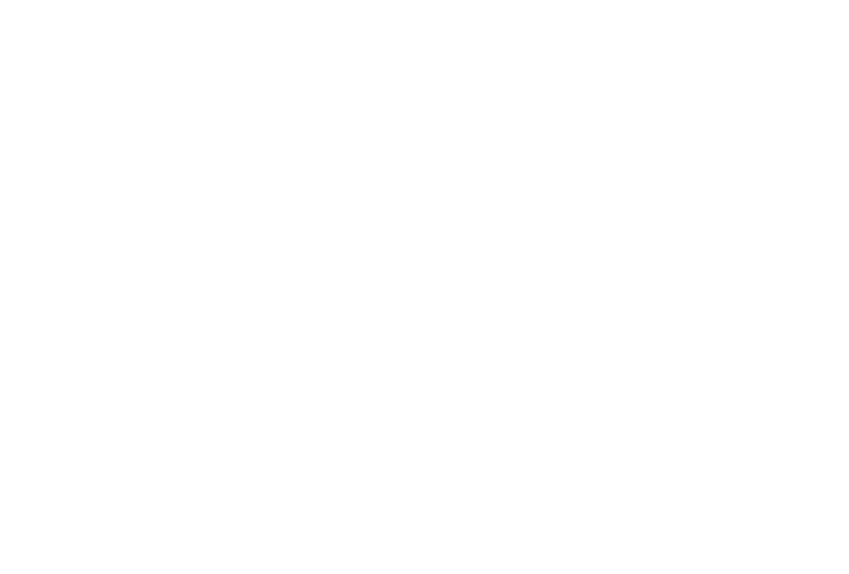
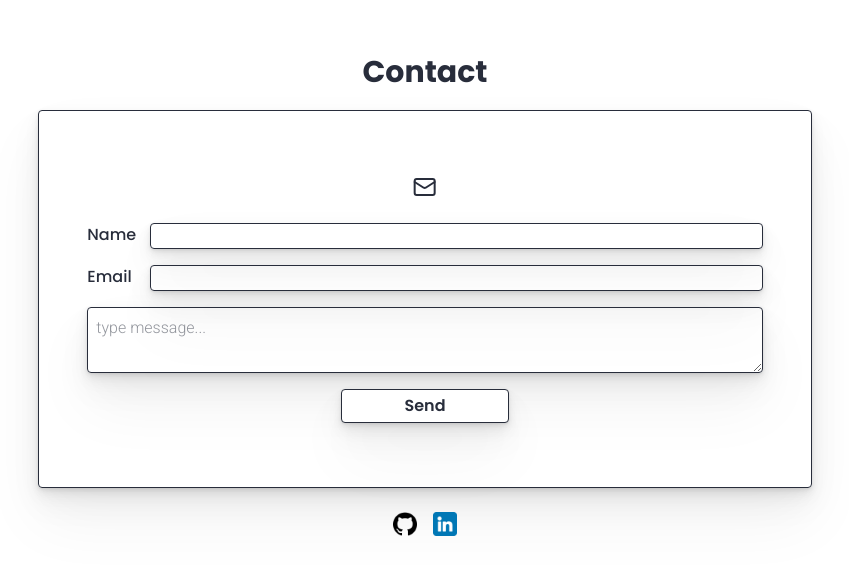
Before and after one commit to ge-krebs/gemma-portfolio, a React (Vite) app: page / in a window 1280 px wide. Shown: the part 2264-2838 px from the top of the page, without its empty margins (215-1064 px from the left). Before the commit the page ends 2258 px from the top, so only its background shows below. Built offline with nearby package versions, Linux system fonts and the light colour scheme.

Commit message:
add contact form comp

```diff
--- a/src/App.tsx
+++ b/src/App.tsx
@@ -3,6 +3,7 @@
 import Nav from './components/Nav.tsx'
 import Experience from './components/Experience.tsx'
 import Skills from './components/Skills.tsx'
+import Contact from './components/Contact.tsx'
 import { useRef } from 'react'
 
 function App() {
@@ -27,6 +28,7 @@
     <Landing reference={homeRef} onSkillsClick={() => scrollTo(skillsRef)} />
     <Skills reference={skillsRef} onExperienceClick={() => scrollTo(experienceRef)}/>
     <Experience reference={experienceRef} />
+    <Contact />
     </>
   )
 }
--- a/src/components/Contact.tsx
+++ b/src/components/Contact.tsx
@@ -1,6 +1,99 @@
+import text from '../data/text.json'
+import { Mail } from 'lucide-react'
+import { useState } from 'react'
+import Loading from './parts/Loading'
+
 function Contact () {
+  const [formSuccess, setFormSuccess] = useState(false)
+  const [loading, setLoading] = useState(false)
+  const [errorMsg, handleErrorMsg] = useState({ text: '', show: false})
+  const formData = [
+    {
+      "id": "name",
+      "label": "Name",
+      "type": "text"
+    },
+    {
+      "id": "email",
+      "label": "Email",
+      "type": "email"
+    }
+  ]
+  async function handleSubmit (e: React.SubmitEvent) {
+    setLoading(true)
+    e.preventDefault()
+    const api = "https://splitforms.com/api/submit"
+    const data = new FormData(e.target as HTMLFormElement)
+
+    const res = await fetch(api, {
+      method: 'POST',
+      body: data
+    })
+
+    if (res.ok) {
+      setFormSuccess(true)
+    } else {
+      handleErrorMsg({text: '', show: false})
+      setTimeout(() => {
+        handleErrorMsg({ text: '', show: false})
+      }, 5000)
+    }
+    setLoading(false)
+  }
+  return (
     <>
+    <div className="w-dvw md:p-15 pt-10 p-5">
+      <h2 className="flex md:justify-center pb-5 font-poppins font-bold text-3xl text-center">
+        {text.contact.title}
+      </h2>
+      {/* email? - is that secure? */}
+      <div className="flex justify-center w-full">
+        <div className="md:w-2/3 w-full md:p-10 clean-box-shadow border rounded-sm dark:border-accent">
+          <form onSubmit={handleSubmit} method="POST" className="w-full">
+            <div className="flex flex-col justify-center pl-2 pr-2 pt-6 pb-6 gap-4 ">
+              <Mail className="w-full mb-2" />
+              <input type="hidden" name="access_key" value="eddd13d0e65e4cc7b26d8b145072928f"/>
+              {formData.map((item, index) => (
+                <label htmlFor={item.id} className="flex md:flex-row" key={index + item.id}>
+                  <span className="font-poppins font-medium w-15">{item.label}</span>
+                  <input className="w-full ml-2 border rounded-sm dark:border-accent clean-box-shadow" type={item.type}  name={item.id}  id={item.id} required/>
+                </label>
+              )) }
+              <textarea className="border rounded-sm dark:border-accent clean-box-shadow p-2" name="message" placeholder="type message..." required></textarea>
+              <input type="checkbox" name="botcheck" style={{ display: 'none' }} tabIndex={-1} />
+              {/* on hover button */}
+              { errorMsg.show && ( <p className="text-red-500 text-center">{errorMsg.text}</p>)}
+              { formSuccess ? (
+                <div className="flex flex-col">
+                  <p className="font-poppins font-semibold text-green-300 text-center">
+                    Message sent!
+                  </p>
+                  <p className="text-center text-sm">I'll be in touch soon</p>
+                </div>
+              ) : (
+              <div className="flex flex-row justify-center">
+                <button type="submit" className="w-1/4 submit-btn pointer border rounded-sm p-1 clean-box-shadow bg-bg font-poppins font-semibold content-center">
+                  { loading ? ( <div className="flex justify-center"><Loading /></div> ) : (
+                    <span>Send</span>
+                  ) }
+                </button>
+              </div>
+              )}
+            </div>
+          </form>
+        </div>
+      </div>
+      <div className="flex justify-center m-6 gap-4">
+        <a href="https://github.com/ge-krebs" target="_blank">
+          <img className="w-6 dark:invert" src="github-logo.png" alt="github logo" />
+        </a>
+        <a href="https://linkedin.com/in/gemmakrebs" target="_blank">
+          <img className="w-6" src="linkedin.png" alt="linkedIn logo" />
+        </a>
+      </div>
+    </div>
     </>
+    )
 }
 
 export default Contact
--- a/src/components/Nav.tsx
+++ b/src/components/Nav.tsx
@@ -9,7 +9,6 @@
 
   function scrollToSection (section) {
     const sec = section.toLowerCase()
-    console.log('scroll to', sec)
     switch (sec) {
       case "skills":
         onSkillsClick()
@@ -50,7 +49,7 @@
       <div className="w-full h-full pt-10 pb-10">
         <ul className="flex flex-col gap-10 text-center justify-stretch">
           {text.nav.links.map((item, index) => (
-            <a key={index} href={`#${item}`} className="font-poppins font-light" onClick={toggleMenu}>{item}</a>
+            <a key={index} className="font-poppins font-light pointer" onClick={() => scrollToSection(item)} >{item}</a>
           ))}
         </ul>
       </div>
--- a/src/components/Skills.tsx
+++ b/src/components/Skills.tsx
@@ -4,12 +4,12 @@
 function Skills ({ reference, onExperienceClick }) {
   return (
     <>
-    <div ref={reference} className="w-dvw md:p-15 pt-10">
-      <h2 className="flex justify-center pb-5 font-poppins font-bold text-3xl text-center">
+    <div ref={reference} className="w-dvw md:p-15 pt-10 p-5">
+      <h2 className="flex md:justify-center pb-5 font-poppins font-bold text-3xl text-center">
         {text.skills.title}
       </h2>
         {text.skills.categories.map((i, index) => (
-          <div className="flex flex-col p-4 md:items-center">
+          <div className="flex flex-col pb-4 pt-4 md:items-center" key={index}>
             <h3 className="font-poppins font-semibold">{i.title}</h3>
             <div className="flex flex-row gap-2 pt-2 flex-wrap">
                 {text.skills.categories[index].skills.map((item, index) => (
--- /dev/null
+++ b/src/components/parts/Loading.tsx
@@ -0,0 +1,14 @@
+import { LoaderCircle } from 'lucide-react'
+
+interface LoadingProps {
+  size?: number,
+  className?: string
+}
+
+function Loading ({ size = 16, className = ''}: LoadingProps) {
+  return (
+    <LoaderCircle size={size} className={`animate-spin ${className}`} />
+  )
+}
+
+export default Loading
--- a/src/data/text.json
+++ b/src/data/text.json
@@ -53,5 +53,8 @@
         ],
         "seeMore": "Previous roles available on my ",
         "linkText": "LinkedIn"
+    },
+    "contact": {
+        "title": "Contact"
     }
 }
--- a/src/index.css
+++ b/src/index.css
@@ -5,6 +5,7 @@
 
 @theme {
     --color-bg: #282D3B;
+    --color-bg-inverse: #FFFFFF;
     --color-text: #FFFFFF;
     --color-accent: #96A1D9;
     --color-pale-green: #96D9A3;
@@ -14,10 +15,21 @@
     --font-jetbrains: "JetBrains Mono", monospace;
 }
 
+@keyframes spin {
+    to {
+        transform: rotate(360deg);
+      }
+}
+
 .light {
     --color-bg: #FFFFFF;
+    --color-bg-inverse: #282D3B;
     --color-text: #282D3B;
     --color-accent: #3a3f5a;
+}
+
+.loading {
+    animation: var(--animate-spin);
 }
 
 body {
@@ -43,13 +55,6 @@
     0 8px 16px rgba(0.5, 0.5, 0.5, 0.05),
     0 16px 32px rgba(0.5, 0.5, 0.5, 0.05),
     0 32px 64px rgba(0.5, 0.5, 0.5, 0.05);
-    /* box-shadow:
-    0 1px 2px rgba(0, 0, 0, 0.05),
-    0 2px 4px rgba(0, 0, 0, 0.05),
-    0 4px 8px rgba(0, 0, 0, 0.05),
-    0 8px 16px rgba(0, 0, 0, 0.05),
-    0 16px 32px rgba(0, 0, 0, 0.05),
-    0 32px 64px rgba(0, 0, 0, 0.05); */
 }
 
 .pointer {
@@ -62,3 +67,8 @@
     opacity: 95%;
     background-color: var(--color-bg);
 }
+
+.submit-btn:hover {
+    background-color: var(--color-bg-inverse);
+    color: var(--color-bg);
+}
```
Also changed, not shown: src/components/Landing.tsx (+0 -7 lines), public/github-logo.png (added), public/linkedin.png (added).
